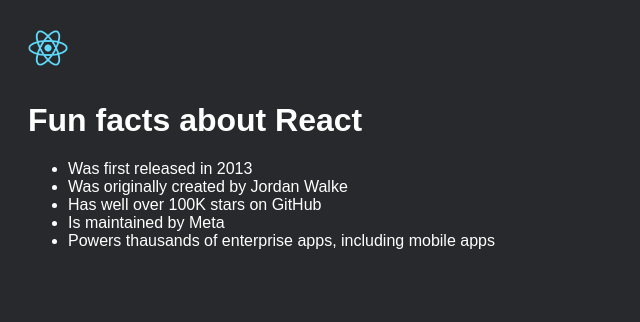
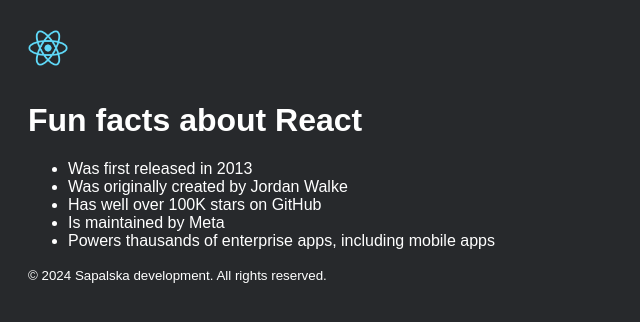
Before and after one commit to KSapalska/ReactInfoSite, a React (Vite) app: page / in a window 1280 px wide. Shown: the top 322 px of the page, without its empty margins (0-640 px from the left). Built offline with nearby package versions, Linux system fonts and the light colour scheme.

Commit message:
Custom Components challange 2

```diff
--- a/src/main.jsx
+++ b/src/main.jsx
@@ -3,14 +3,16 @@
 import "./index.css";
 
 const root = ReactDOM.createRoot(document.getElementById("root"));
-root.render(
-    <TemporaryName />
-);
+root.render(<Page />);
 
-function TemporaryName() {
+function Page() {
   return (
+    <div>
+      <header>
+        <img src="src/assets/react-logo.png" alt="React logo" />
+      </header>
+
       <main>
-      <img src="src/assets/react-logo.png" alt="React logo" />
         <h1>Fun facts about React</h1>
         <ul>
           <li>Was first released in 2013</li>
@@ -20,46 +22,11 @@
           <li>Powers thausands of enterprise apps, including mobile apps</li>
         </ul>
       </main>
+
+      <footer>
+        <small>© 2024 Sapalska development. All rights reserved.</small>
+     </footer>
+
+    </div>
   );
 }
-
-
-
-
-
-
-/*import { StrictMode } from 'react'
-import { createRoot } from 'react-dom/client'
-import './index.css'import
- import App from './App.jsx'
-
-createRoot(document.getElementById('root')).render(
-  <StrictMode>
-    <App />
-  </StrictMode>,
-) */
-
-/*
-import React from "react";
-import ReactDOM from "react-dom/client";
-
-
-  const navbar = (
-    <nav>
-        <h1>Brand name</h1>
-        <ul>
-            <li>Pricing</li>
-            <li>About</li>
-            <li>Contact</li>
-        </ul>
-    </nav>
-);
-
-const root = ReactDOM.createRoot(document.getElementById("root"));
-
-
-root.render(
-    <h1>Hello from React!</h1>
-) */
-
-//ReactDOM.createRoot(document.getElementById("root")).render(navbar);
```
Lines whose indentation alone changed are shown as unchanged.
